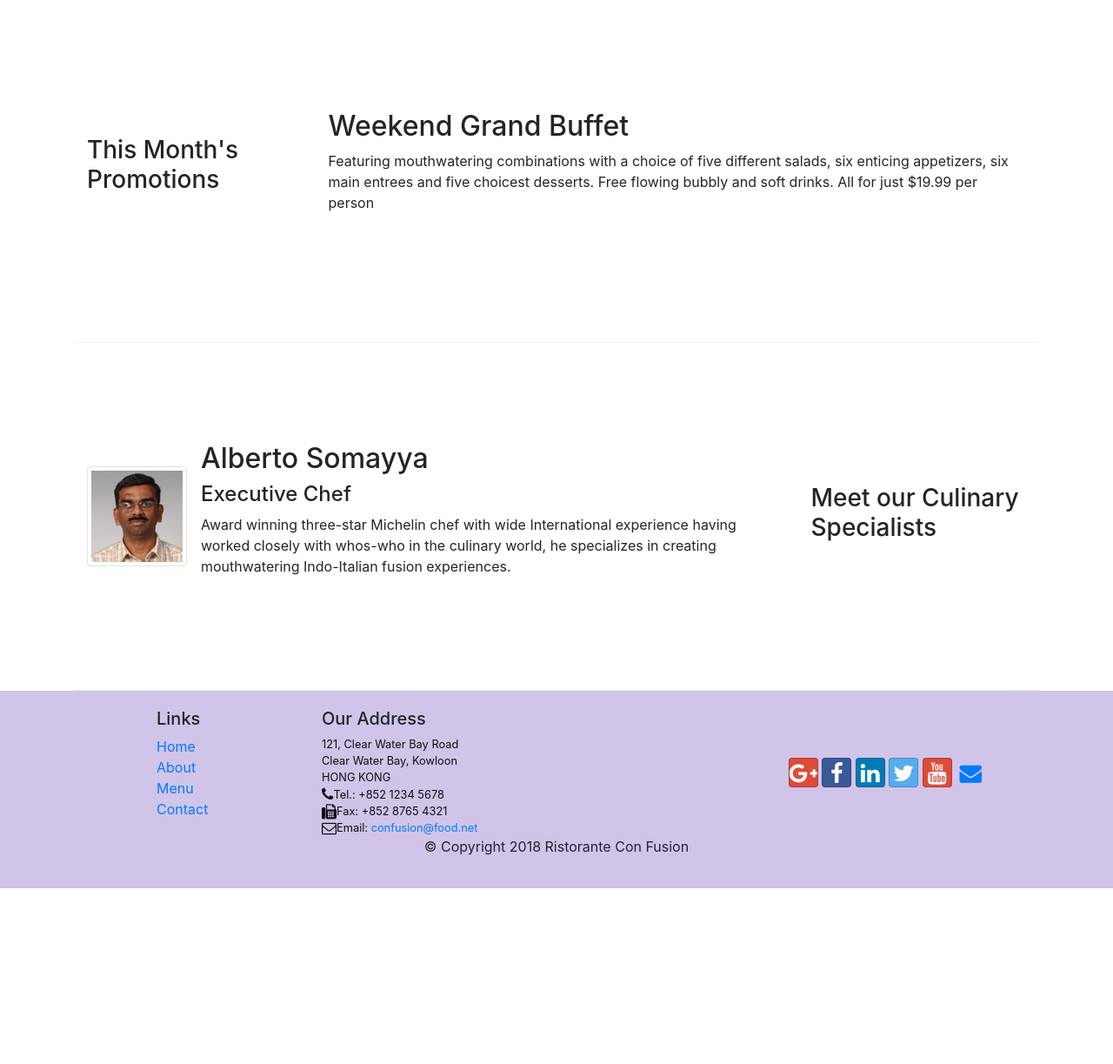
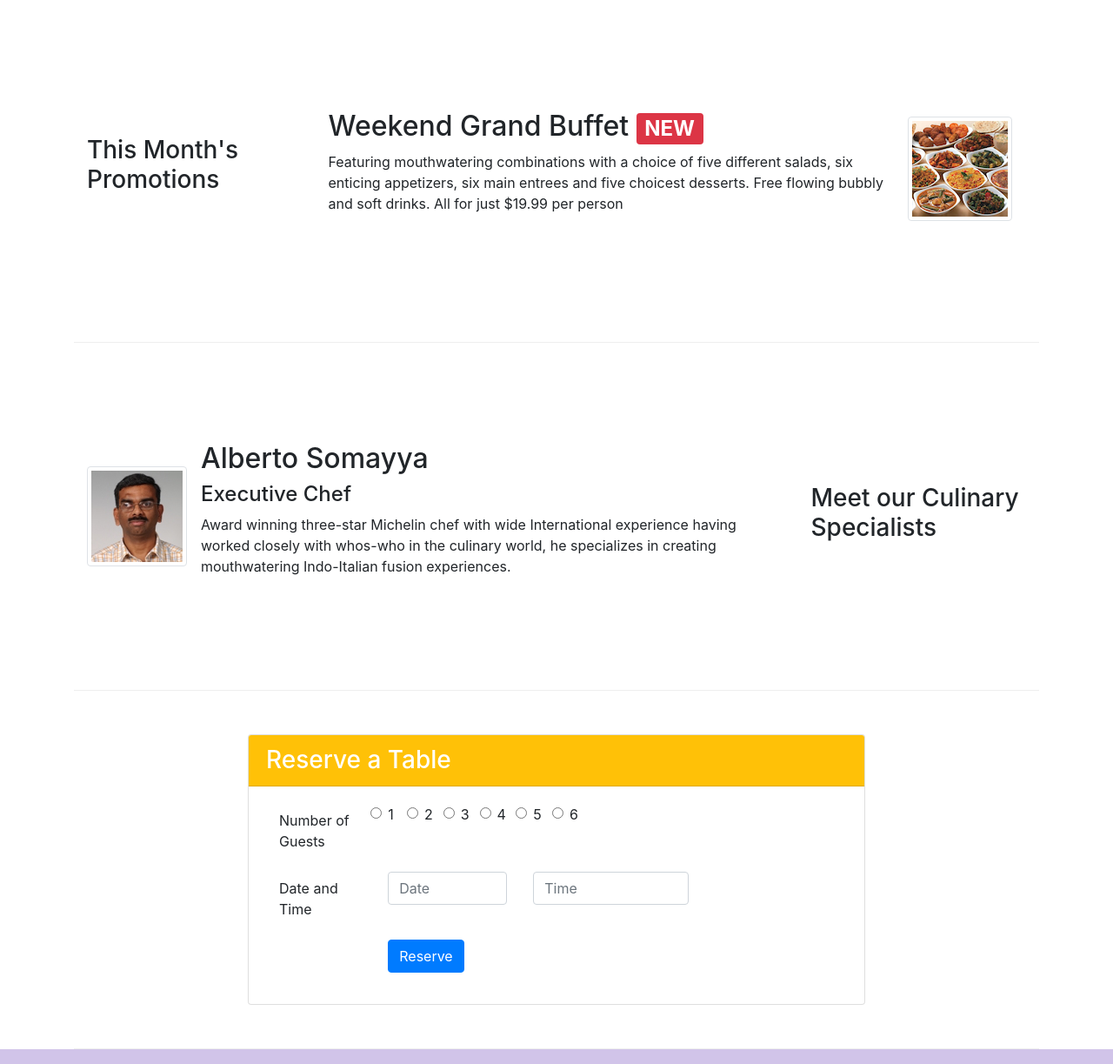
Before and after one commit to Abhinav-vats/conFusion, a website: page index.html in a window 1280 px wide. Shown: the part 740-1963 px from the top of the page at 87% size. Before the commit the page ends 1761 px from the top, so only its background shows below. Drawn offline with nearby package versions, Linux system fonts and the light colour scheme.

Commit message:
Assignment no. 2

```diff
--- a/index.html
+++ b/index.html
@@ -41,6 +41,17 @@
                 <div class="col-12 col-sm align-self-center">
                     <img src="img/logo.png" class="img-fluid">
                 </div>
+                <div class="col-12 col-sm align-self-center">
+                    <form>
+                        <div class="form-group row">
+                            <div class="offset-md-1 col-md-12">
+                                <a href="#reserveform"></a><button type="submit" class="btn col-12 btn-warning">
+                                    Reserve  Table
+                                </button></a>
+                            </div>
+                        </div>
+                    </form>
+                </div>
             </div>
         </div>
     </header>
@@ -54,7 +65,7 @@
                 <div class="media">
                     <img class="d-flex mr-3 img-thumbnail align-self-center" src="img/uthappizza.png" alt="uthappizza">
                     <div class="media-body">
-                        <h2 class="mt-0">Uthappizza</h2>
+                        <h2 class="mt-0">Uthappizza  <span class="badge badge-danger ">HOT</span> <span class="badge badge-pill badge-secondary">$4.99</span></h2>
                         <p class="d-none d-sm-block">A unique combination of Indian Uthappam (pancake) and Italian pizza, topped with Cerignola olives, ripe vine cherry tomatoes, Vidalia onion, Guntur chillies and Buffalo Paneer.</p>
                     </div>
 
@@ -69,8 +80,13 @@
                 <h3>This Month's Promotions</h3>
             </div>
             <div class="col col-sm col-md">
-                <h2>Weekend Grand Buffet</h2>
-                <p>Featuring mouthwatering combinations with a choice of five different salads, six enticing appetizers, six main entrees and five choicest desserts. Free flowing bubbly and soft drinks. All for just $19.99 per person </p>
+                <div class="media">
+                    <div class="media-body">
+                        <h2 class="mt-0">Weekend Grand Buffet <span class="badge badge-danger">NEW</span></h2>
+                        <p class="d-none d-sm-block">Featuring mouthwatering combinations with a choice of five different salads, six enticing appetizers, six main entrees and five choicest desserts. Free flowing bubbly and soft drinks. All for just $19.99 per person </p>
+                    </div>
+                    <img class="d-flex mr-3 img-thumbnail align-self-center" src="img/buffet.png" alt="buffet">
+                </div>
             </div>
         </div>
 
@@ -84,10 +100,60 @@
                     <div class="media-body">
                         <h2>Alberto Somayya</h2>
                 <h4>Executive Chef</h4>
-                <p>Award winning three-star Michelin chef with wide International experience having worked closely with whos-who in the culinary world, he specializes in creating mouthwatering Indo-Italian fusion experiences. </p>
+                <p class="d-none d-sm-block">Award winning three-star Michelin chef with wide International experience having worked closely with whos-who in the culinary world, he specializes in creating mouthwatering Indo-Italian fusion experiences. </p>
                     </div>
                 </div>
 
+            </div>
+        </div>
+        <div class="row row-content align-items-center" id="reserveform">
+            <div class="col-8 offset-2">
+                <div class="card">
+                    <h3 class="card-header bg-warning text-white">Reserve a Table</h3>
+                    <div class="card-body">
+                        <div class="col-12 col-md-9">
+                            <form>
+                                <div class="form-group row">
+                                    <label for="no_of_guests" class="col-md-3 col-form-label">Number of Guests</label>
+                                    <div class="col-1">
+                                        <label for="one"><input type="radio" class="form-check-input" id="one" name="no_of_guests" value="1">1</label>
+                                    </div>
+                                    <div class="col-1">
+                                        <label for="two"><input type="radio" class="form-check-input" id="two" name="no_of_guests" value="2">2</label>
+                                    </div>
+                                    <div class="col-1">
+                                        <label for="three"><input type="radio" class="form-check-input" id="three" name="no_of_guests" value="3">3</label>
+                                    </div>
+                                    <div class="col-1">
+                                        <label for="four"><input type="radio" class="form-check-input" id="four" name="no_of_guests" value="4">4</label>
+                                    </div>
+                                    <div class="col-1">
+                                        <label for="five"><input type="radio" class="form-check-input" id="five" name="no_of_guests" value="5">5</label>
+                                    </div>
+                                    <div class="col-1">
+                                        <label for="six"><input type="radio" class="form-check-input" id="six" name="no_of_guests" value="6">6</label>
+                                    </div>
+                                    </div>
+                                <div class="form-group row">
+                                    <label for="dateandtime" class="col-md-3 col-form-label">Date and Time</label>
+                                    <div class="col-12 col-md-4">
+                                        <input type="text" class="form-control" id="dateandtime" name="date" placeholder="Date">
+                                    </div>
+                                    <div class="col-12 col-md-5">
+                                        <input type="text" class="form-control" id="dateandtime" name="time" placeholder="Time">
+                                    </div>
+                                </div>
+                                <div class="form-group row">
+                                    <div class="offset-md-3 col-md-10">
+                                        <button type="submit" class="btn btn-primary">
+                                            Reserve
+                                        </button>
+                                    </div>
+                                </div>
+                            </form>
+                        </div>
+                    </div>
+                </div>
             </div>
         </div>
     </div>
```
